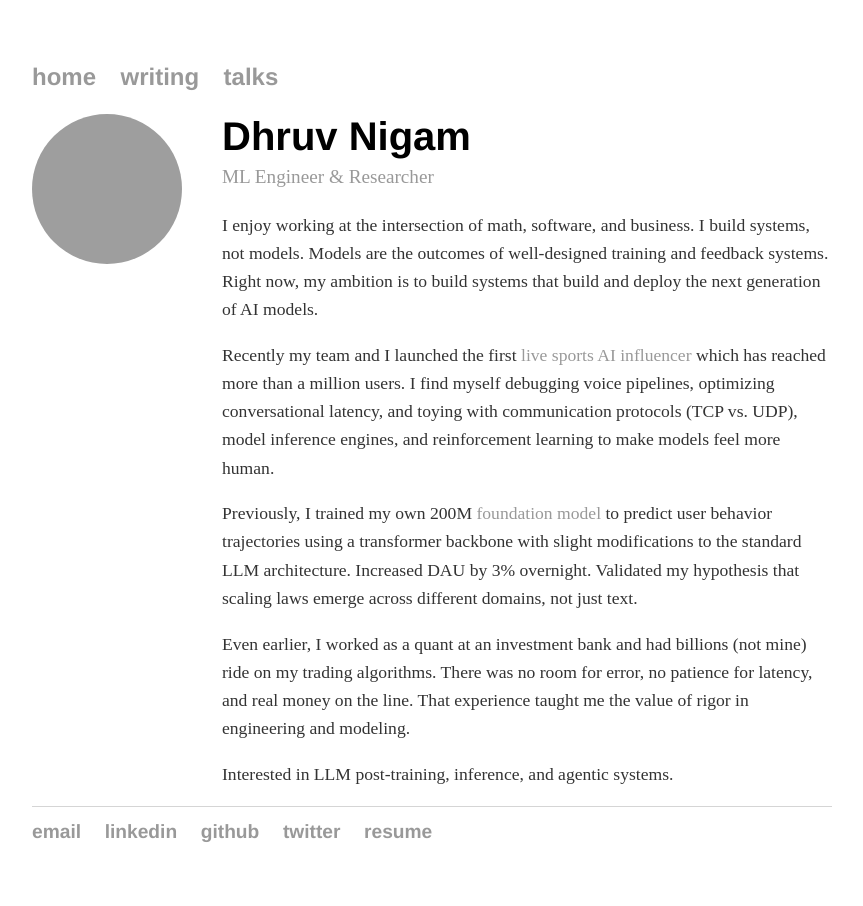
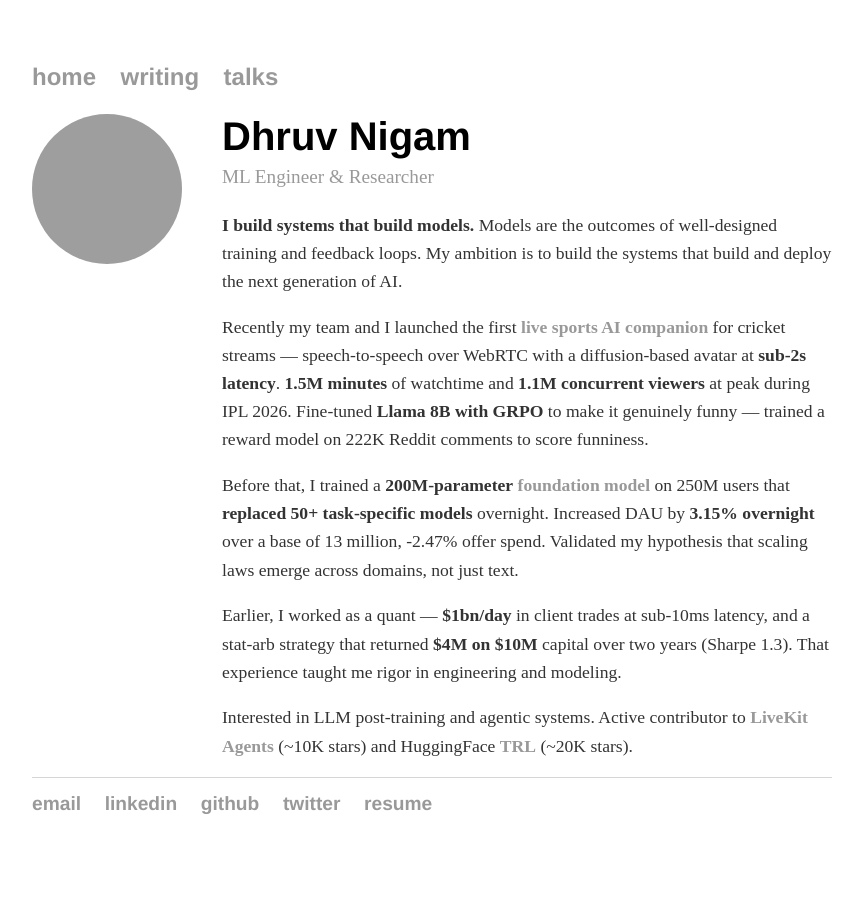
Before and after one commit to dhruvnigam93/dhruvnigam93.github.io, a Jekyll site: the page built from index.html, in a window 1280 px wide. Shown: the whole page, without its empty margins (208-1071 px from the left). Built offline with Jekyll 4.4.1, drawn with Linux system fonts in a browser that asks for light colours; grey boxes are pictures that could not be loaded.

Commit message:
update bio: crisper copy, concrete metrics, GRPO details, open source contributions

```diff
--- a/index.html
+++ b/index.html
@@ -7,24 +7,22 @@ title: Dhruv Nigam
 	<div class="profile-bio">
 		<h1>Dhruv Nigam</h1>
 		<p class="profile-title">ML Engineer & Researcher</p>
-		<p>I enjoy working at the intersection of math, software, and business. I build systems, not models. Models are
-			the outcomes of well-designed training and feedback systems. Right now, my ambition is to build systems that
-			build and deploy the next generation of AI models.</p>
-		<p>Recently my team and I launched the first <a href="https://www.youtube.com/watch?v=zkMaDzV08-I">live sports AI influencer</a> which has reached more than a million
-			users. I find myself debugging voice pipelines,
-			optimizing conversational latency, and toying with communication protocols (TCP vs. UDP), model
-			inference engines, and reinforcement learning to make models feel more human.</p>
-		<p>Previously, I trained my own 200M <a href="https://arxiv.org/abs/2512.08957">foundation model</a> to predict
-			user behavior trajectories using a
-			transformer backbone with slight modifications to the standard LLM architecture. Increased DAU by 3%
-			overnight. Validated my hypothesis
-			that scaling laws emerge across different domains, not just text.</p>
-		<p>Even earlier, I worked as a quant at an investment bank and had billions (not mine) ride on my trading
-			algorithms. There was no
-			room
-			for error, no patience for latency, and real money on the line. That experience taught me the value of rigor
-			in
-			engineering and modeling.</p>
-		<p>Interested in LLM post-training, inference, and agentic systems.</p>
+		<p><strong>I build systems that build models.</strong> Models are the outcomes of well-designed training and feedback loops.
+			My ambition is to build the systems that build and deploy the next generation of AI.</p>
+		<p>Recently my team and I launched the first <a href="https://www.youtube.com/watch?v=zkMaDzV08-I"><strong>live sports AI companion</strong></a>
+			for cricket streams — speech-to-speech over WebRTC with a diffusion-based avatar at <strong>sub-2s latency</strong>.
+			<strong>1.5M minutes</strong> of watchtime and <strong>1.1M concurrent viewers</strong> at peak during IPL 2026.
+			Fine-tuned <strong>Llama 8B with GRPO</strong> to make it genuinely funny — trained a reward model on 222K Reddit
+			comments to score funniness.</p>
+		<p>Before that, I trained a <strong>200M-parameter</strong> <a href="https://arxiv.org/abs/2512.08957"><strong>foundation model</strong></a>
+			on 250M users that <strong>replaced 50+ task-specific models</strong> overnight.
+			Increased DAU by <strong>3.15% overnight</strong> over a base of 13 million, -2.47% offer spend.
+			Validated my hypothesis that scaling laws emerge across domains, not just text.</p>
+		<p>Earlier, I worked as a quant — <strong>$1bn/day</strong> in client trades at sub-10ms latency,
+			and a stat-arb strategy that returned <strong>$4M on $10M</strong> capital over two years (Sharpe 1.3).
+			That experience taught me rigor in engineering and modeling.</p>
+		<p>Interested in LLM post-training and agentic systems. Active contributor to
+			<a href="https://github.com/livekit/agents"><strong>LiveKit Agents</strong></a> (~10K stars) and
+			HuggingFace <a href="https://github.com/huggingface/trl"><strong>TRL</strong></a> (~20K stars).</p>
 	</div>
 </div>
```
